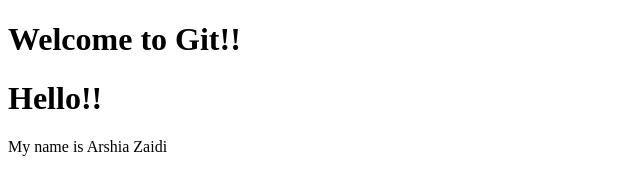
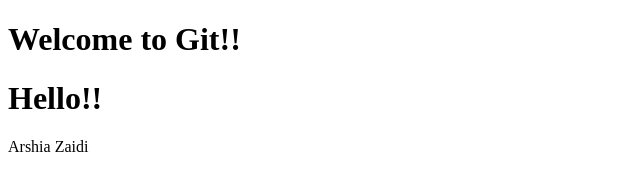
Before and after one commit to arshiazaidi9/Myproject, a plain HTML site: page index.html in a window 1280 px wide. Shown: the whole page, without its empty margins (0-640 px from the left). Drawn offline with Linux system fonts and the light colour scheme.

Commit message:
Remove 'My name is' from paragraph

```diff
--- a/index.html
+++ b/index.html
@@ -8,6 +8,6 @@
 <body>
     <h1>Welcome to Git!!</h1>
     <h1>Hello!!</h1>
-    <p>My name is Arshia Zaidi</p>
+    <p>Arshia Zaidi</p>
 </body>
 </html>
```
